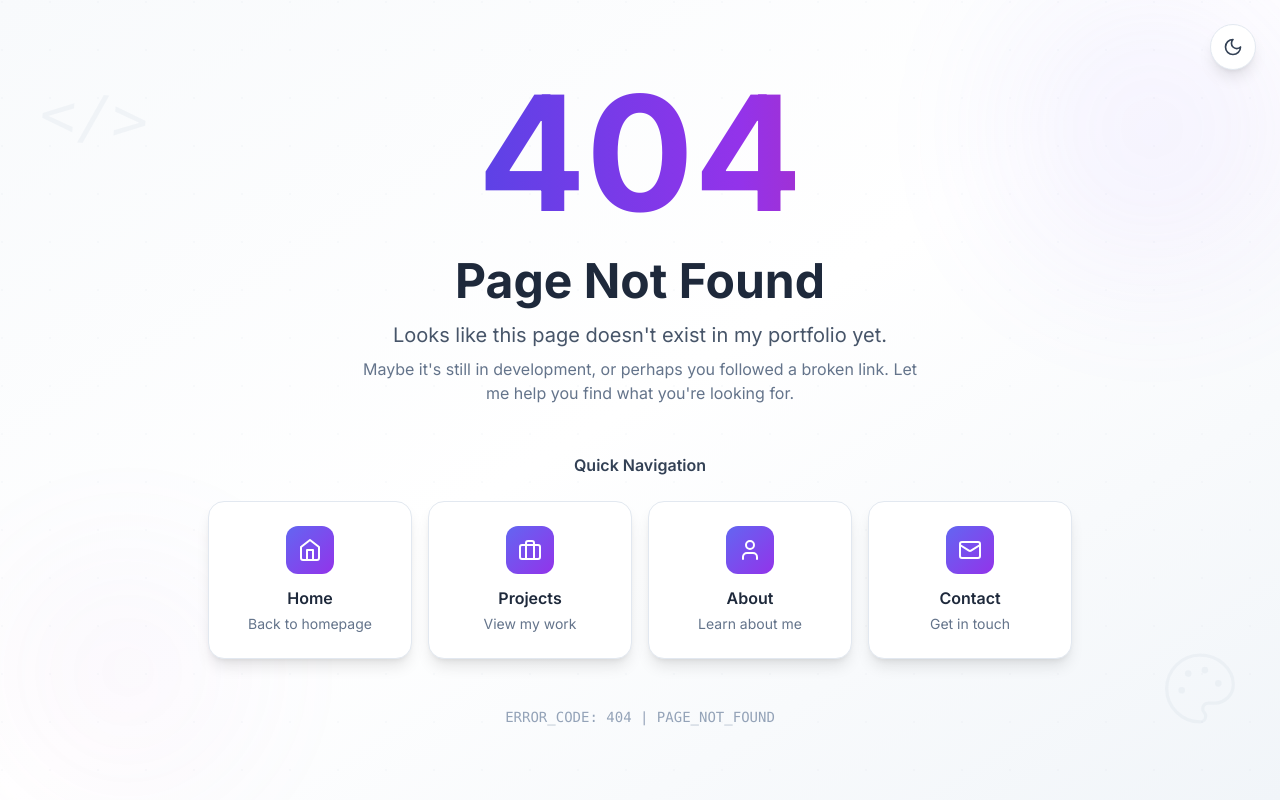
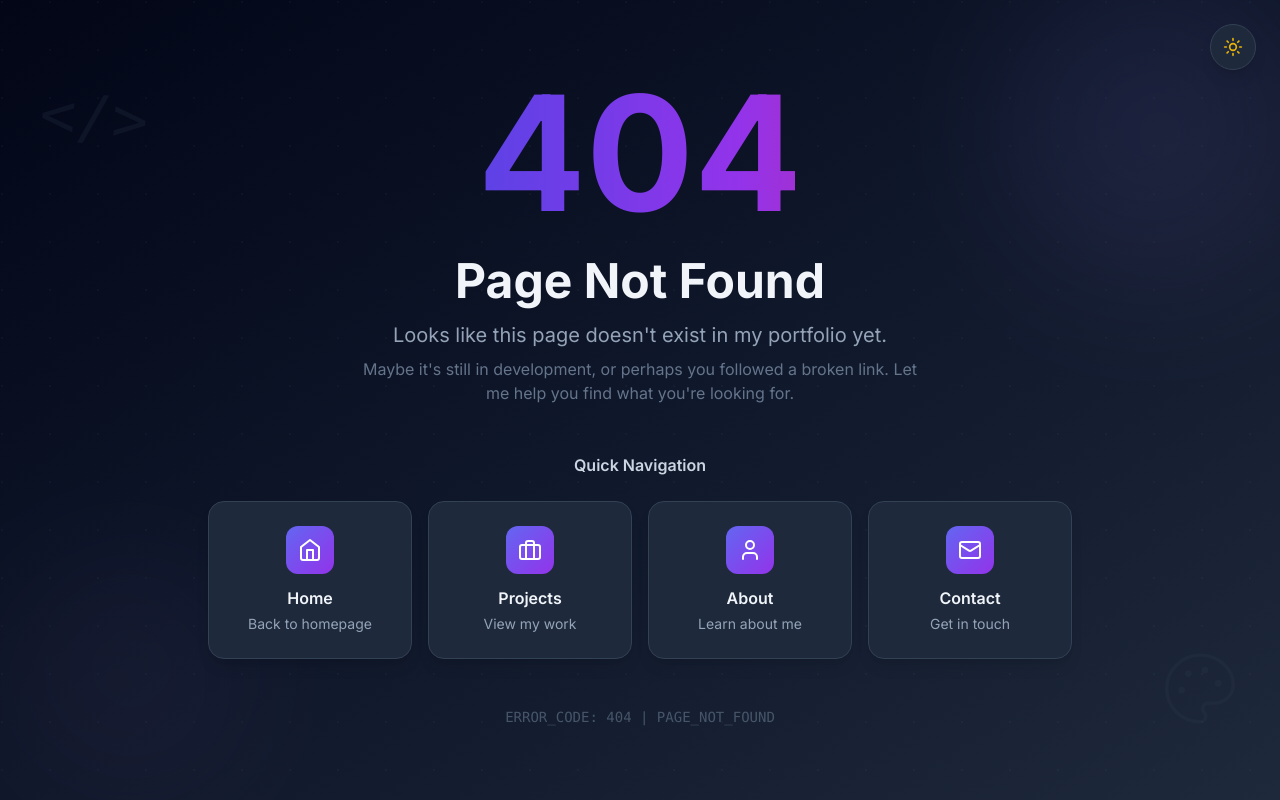
Before and after one commit to shashivardhan-dev/portfolio, a React (Vite) app: page /project in a window 1280 px wide. Built offline with nearby package versions, Linux system fonts and the light colour scheme.

Commit message:
fixed demo creds

```diff
--- a/src/components/ThemeToggle.tsx
+++ b/src/components/ThemeToggle.tsx
@@ -1,47 +1,24 @@
-import { Moon, Sun } from 'lucide-react';
-import { motion } from 'framer-motion';
-import { useEffect, useState } from 'react';
+"use client";
+import { useState, useEffect } from "react";
+import { motion } from "framer-motion";
+import { Sun, Moon } from "lucide-react";
 
 export default function ThemeToggle() {
   const [isDark, setIsDark] = useState(true);
 
   useEffect(() => {
-    // Check if user has manually set a theme preference
-    const storedTheme = localStorage.getItem('theme');
+    // Check stored preference only
+    const storedTheme = localStorage.getItem("theme");
 
-    if (storedTheme === 'light') {
+    if (storedTheme === "light") {
       setIsDark(false);
-      document.documentElement.classList.remove('dark');
-    } else if (storedTheme === 'dark') {
+      document.documentElement.classList.remove("dark");
+    } else {
+      // Default to dark if not set
       setIsDark(true);
-      document.documentElement.classList.add('dark');
-    } else {
-      // No stored preference, use system preference
-      const prefersDark = window.matchMedia('(prefers-color-scheme: dark)').matches;
-      setIsDark(prefersDark);
-
-      if (prefersDark) {
-        document.documentElement.classList.add('dark');
-      } else {
-        document.documentElement.classList.remove('dark');
-      }
+      document.documentElement.classList.add("dark");
+      localStorage.setItem("theme", "dark");
     }
-
-    // Listen for system theme changes (only if no manual preference is set)
-    const mediaQuery = window.matchMedia('(prefers-color-scheme: dark)');
-    const handleChange = (e: MediaQueryListEvent) => {
-      if (!localStorage.getItem('theme')) {
-        setIsDark(e.matches);
-        if (e.matches) {
-          document.documentElement.classList.add('dark');
-        } else {
-          document.documentElement.classList.remove('dark');
-        }
-      }
-    };
-
-    mediaQuery.addEventListener('change', handleChange);
-    return () => mediaQuery.removeEventListener('change', handleChange);
   }, []);
 
   const toggleTheme = () => {
@@ -49,11 +26,11 @@ export default function ThemeToggle() {
     setIsDark(newIsDark);
 
     if (newIsDark) {
-      document.documentElement.classList.add('dark');
-      localStorage.setItem('theme', 'dark');
+      document.documentElement.classList.add("dark");
+      localStorage.setItem("theme", "dark");
     } else {
-      document.documentElement.classList.remove('dark');
-      localStorage.setItem('theme', 'light');
+      document.documentElement.classList.remove("dark");
+      localStorage.setItem("theme", "light");
     }
   };
 
--- a/src/utils/projectsData.ts
+++ b/src/utils/projectsData.ts
@@ -41,8 +41,8 @@ export default function getProjectsData(projectName: string) {
       github: "https://github.com/shashivardhan-dev/ThumbGen",
       demo: "http://43.204.220.56/",
       demoCredentials: {
-        email: "shashiavardhan.dev@gmail.com",
-        password: "demo123",
+        email: "shashivardhan.dev@gmail.com",
+        password: "Demo@Shashi630",
       },
       techStack: [
         {
```
